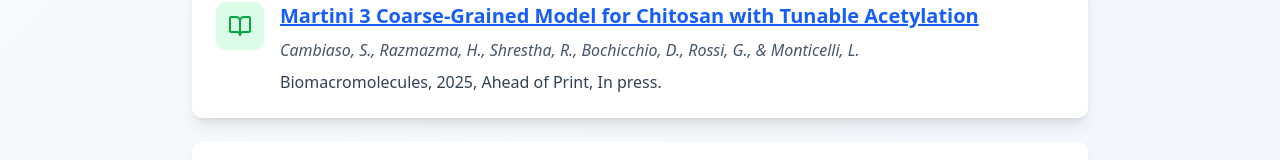
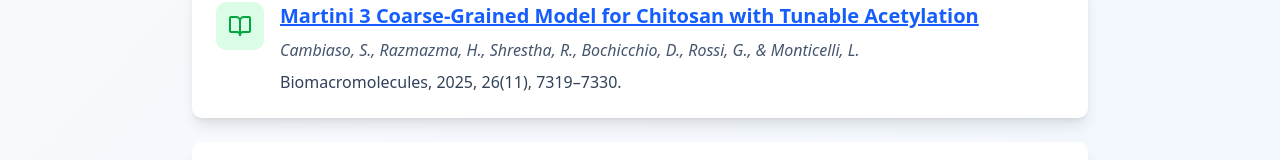
Before and after one commit to roshan2004/roshan2004.github.io, a React (Vite) app: page /publications in a window 1280 px wide. Shown: the part 366-526 px from the top of the page. Built offline with nearby package versions, Linux system fonts and the light colour scheme.

Commit message:
Update: Add publication details for Chitosan paper
- Updated volume to 26(11)
- Updated pages to 7319–7330
- Changed from 'Ahead of Print' to published issue details
- Publication: Biomacromolecules 2025, 26(11), 7319–7330

```diff
--- a/src/components/Publications.jsx
+++ b/src/components/Publications.jsx
@@ -20,8 +20,8 @@ const Publications = () => {
         'Cambiaso, S., Razmazma, H., Shrestha, R., Bochicchio, D., Rossi, G., & Monticelli, L.',
       journal: 'Biomacromolecules',
       year: '2025',
-      volume: 'Ahead of Print',
-      pages: 'In press',
+      volume: '26(11)',
+      pages: '7319–7330',
       type: 'published',
       link: 'https://doi.org/10.1021/acs.biomac.5c00683',
     },
```
